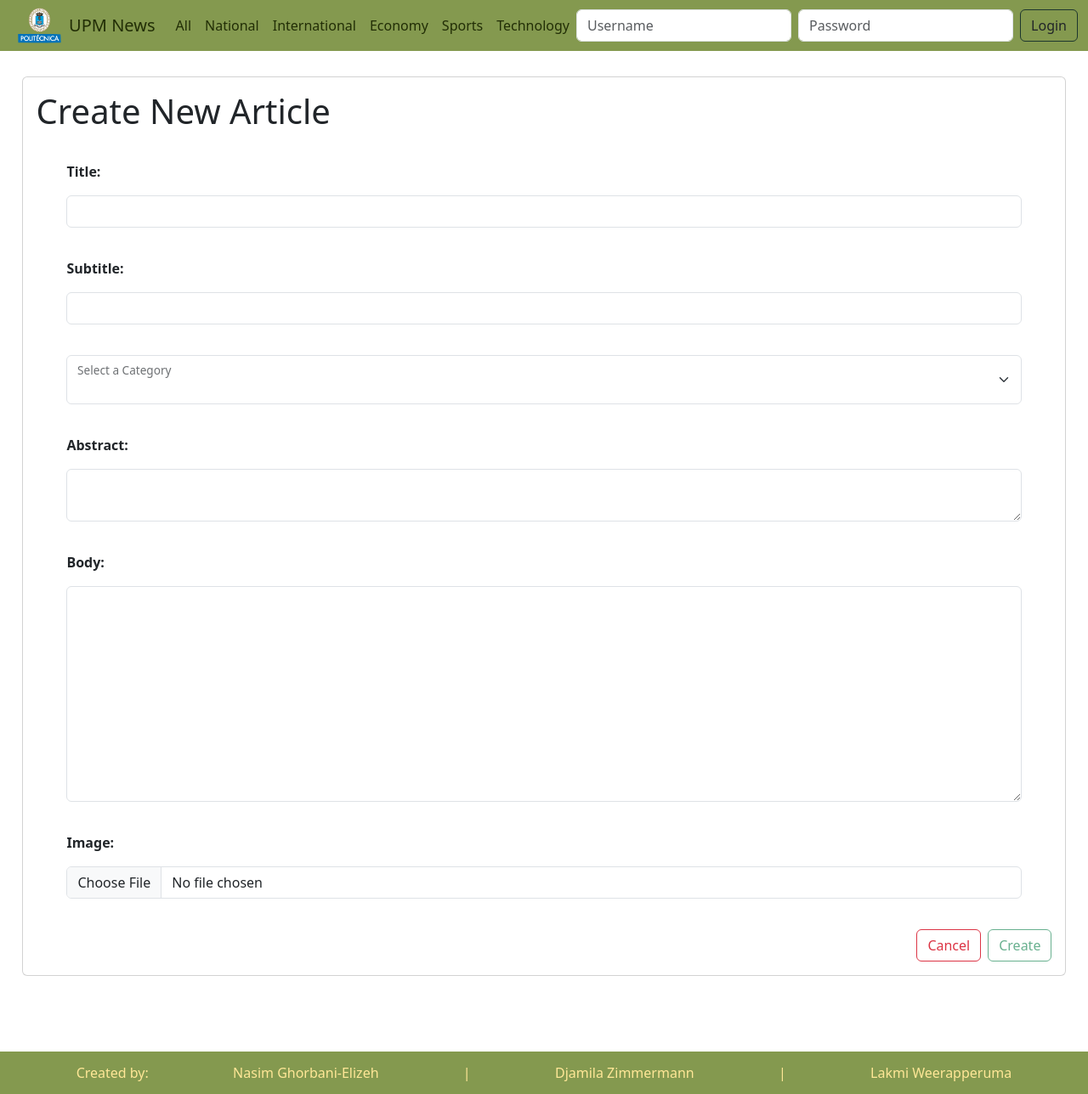
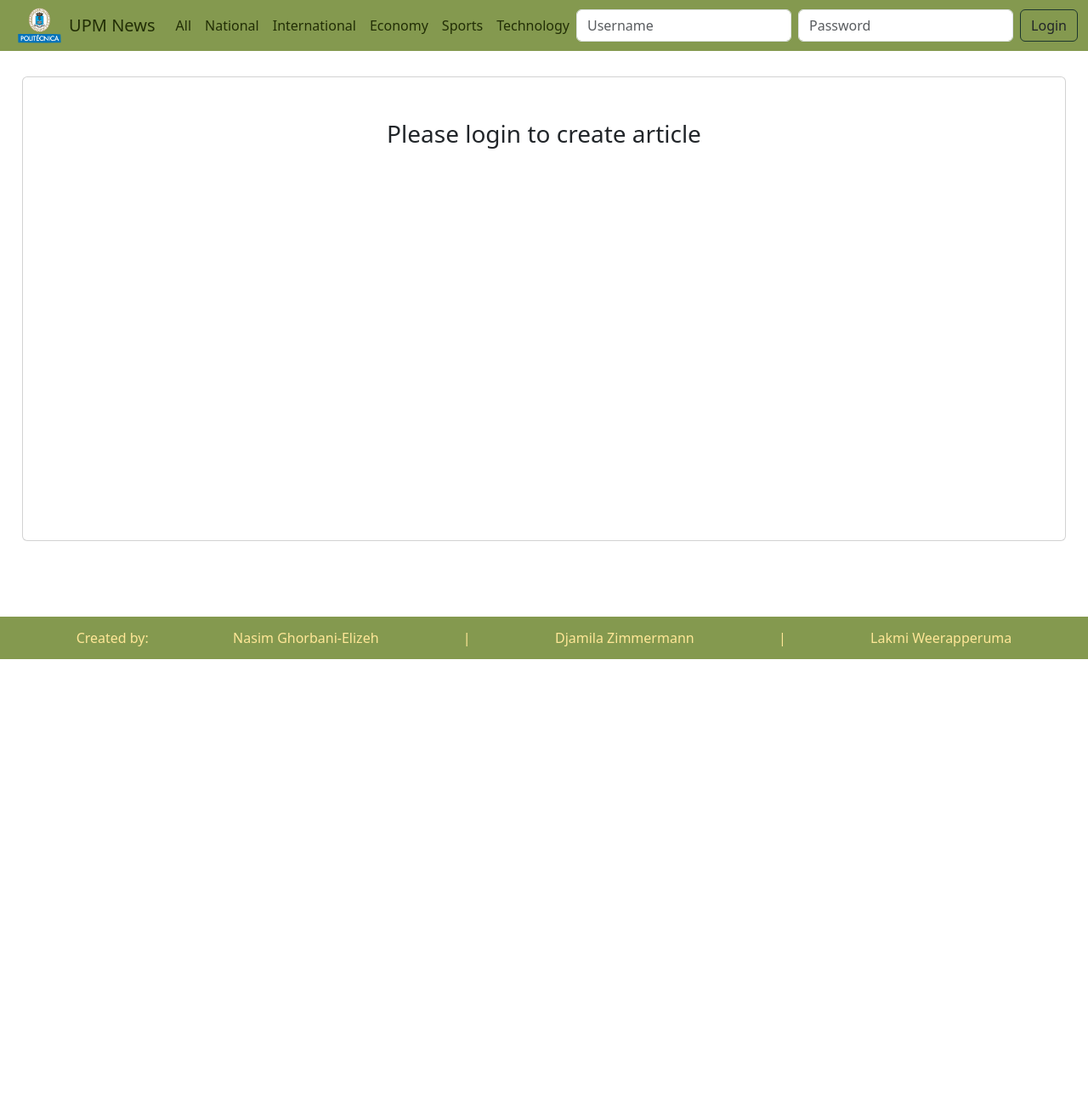
Before and after one commit to Lakmi94/NewsManagerDevTeam1, an Angular app: page /new in a window 1280 px wide. Shown: the whole page at 85% size. After the commit the page ends 800 px from the top, so only its background shows below. Built offline with nearby package versions, Linux system fonts and the light colour scheme.

Commit message:
Add logged in check for editView, article check for categoryView

```diff
--- a/src/app/article-edit/article-edit.css
+++ b/src/app/article-edit/article-edit.css
@@ -1,5 +1,4 @@
 .card {
-
   margin: 7% 2%;
 }
 
@@ -10,7 +9,18 @@
 
 button.save-btn:disabled,
 button.save-btn[disabled] {
-  cursor:not-allowed;
+  cursor: not-allowed;
+}
+
+.fw-bolder:after {
+  content: ' *';
+  color: red;
+}
 
 
+.no-user {
+  min-height: calc(100vh - 255px);
+  display: flex;
+  justify-content: center;
+  padding: 50px;
 }
--- a/src/app/article-edit/article-edit.html
+++ b/src/app/article-edit/article-edit.html
@@ -1,5 +1,5 @@
 <div class="card">
-  <div class="card-body">
+  <div *ngIf="loginService.isLogged()" class="card-body">
     <h1 class="card-title">{{ id == null ? 'Create New' : 'Edit' }} Article</h1>
 
     <form #articleContent="ngForm">
@@ -49,7 +49,7 @@
           <option value="Sports">Sports</option>
           <option value="Technology">Technology</option>
         </select>
-        <label for="floatingSelect">Select a Category</label>
+        <label for="floatingSelect" class="fw-bolder">Select a Category</label>
         <div *ngIf="!category.valid && !category.untouched" class="text-danger">
           Please enter an article category.
         </div>
@@ -71,7 +71,7 @@
       </div>
 
       <div class="form-group">
-        <p class="fw-bolder">Body:</p>
+        <p>Body:</p>
         <textarea class="form-control" [(ngModel)]="article.body" name="body" rows="10"></textarea>
       </div>
 
@@ -82,7 +82,7 @@
           class="form-control"
           type="file"
           id="formFile"
-        [required]="is_new_article"
+          [required]="is_new_article"
           (change)="fileChangeEvent($event)"
           name="image"
           [(ngModel)]="tempImage"
@@ -109,4 +109,8 @@
       </div>
     </form>
   </div>
+
+  <div *ngIf="!loginService.isLogged()" class="no-user">
+    <h3>Please login to create article</h3>
+  </div>
 </div>
--- a/src/app/article-edit/article-edit.ts
+++ b/src/app/article-edit/article-edit.ts
@@ -6,6 +6,7 @@ import { CommonModule } from '@angular/common';
 import { News } from '../services/news';
 import { ChangeDetectorRef } from '@angular/core';
 import * as _ from 'lodash';
+import { LoginService } from '../services/login-service';
 
 @Component({
   selector: 'app-article-edit',
@@ -28,7 +29,7 @@ export class ArticleEdit implements OnInit {
     body: '',
   };
 
-  tempImage:string= ''
+  tempImage: string = '';
 
   imageError: string | null = null;
   isImageSaved = false;
@@ -38,6 +39,7 @@ export class ArticleEdit implements OnInit {
   private route = inject(ActivatedRoute);
   private router = inject(Router);
   private cdr = inject(ChangeDetectorRef);
+  public loginService = inject(LoginService);
 
   id = this.route.snapshot.paramMap.get('id');
 
@@ -48,12 +50,10 @@ export class ArticleEdit implements OnInit {
       this.newsService.getArticle(this.id).subscribe((article) => {
         Object.assign(this.article, article);
         this.cdr.detectChanges();
-
       });
 
       this.is_new_article = false;
-      this.tempImage = 'present'
-
+      this.tempImage = 'present';
     } else {
       this.article.id = undefined as any;
       this.is_new_article = true;
@@ -61,14 +61,18 @@ export class ArticleEdit implements OnInit {
   }
 
   saveArticle(): void {
-    this.newsService.updateArticle(this.article).subscribe(() => {
-      this.router.navigate(['/category/all']);
+    this.newsService.updateArticle(this.article).subscribe((success) => {
+      if (success) {
+        if (this.is_new_article) {
+          window.alert('The article ' + this.article.title + ' was successfully created!');
+        } else {
+          window.alert('The article ' + this.article.title + ' was successfully updated!');
+        }
+        this.router.navigate(['/category/all']);
+      } else {
+        window.alert('Article creation failed');
+      }
     });
-    if(this.is_new_article){
-      window.alert("The article "+ this.article.title+" was successfully created!");
-    }else{
-      window.alert("The article "+ this.article.title+" was successfully updated!");
-    }
   }
 
   fileChangeEvent(fileInput: any) {
@@ -88,9 +92,9 @@ export class ArticleEdit implements OnInit {
 
       const reader = new FileReader();
       reader.onload = (e: any) => {
-         const image = new Image();
+        const image = new Image();
         image.src = e.target.result;
-        image.onload = rs => {
+        image.onload = (rs) => {
           const imgBase64Path = e.target.result;
           this.cardImageBase64 = imgBase64Path;
           this.isImageSaved = true;
@@ -98,7 +102,6 @@ export class ArticleEdit implements OnInit {
           this.article.image_media_type = fileInput.target.files[0].type;
           const head = fileInput.target.files[0].type.length + 13;
           this.article.image_data = e.target.result.substring(head, e.target.result.length);
-
         };
       };
       reader.readAsDataURL(fileInput.target.files[0]);
--- a/src/app/category-view/category-view.css
+++ b/src/app/category-view/category-view.css
@@ -1,6 +1,7 @@
 .news {
   padding: 7% 5%;
   background-color: var(--color-bg);
+  min-height: calc(100vh - 50px);
 }
 
 .news-grid {
--- a/src/app/category-view/category-view.html
+++ b/src/app/category-view/category-view.html
@@ -15,15 +15,20 @@
   </div>
 
   <!-- News area -->
-	<div class="news-grid">
+  <div >
     <!-- Card generation -->
-		<div class="card" *ngFor="let card of news | filterArticles : searchTerm">
+    <ng-container *ngIf="news | filterArticles : searchTerm as filteredNews">
+      <div class="news-grid" *ngIf="filteredNews.length > 0; else noNews">
+        <div class="card"  *ngFor="let card of news | filterArticles : searchTerm">
           <!-- Card Image area -->
           <div *ngIf="card.thumbnail_image && card.thumbnail_media_type">
             <div class="media-wrap">
-				<img class="card-img-top"
+              <img
+                class="card-img-top"
                 [src]="'data:' + card.thumbnail_media_type + ';base64,' + card.thumbnail_image"
-					[alt]="card.title || 'News image'" [routerLink]="['/article', card.id]" />
+                [alt]="card.title || 'News image'"
+                [routerLink]="['/article', card.id]"
+              />
               <span class="badge-cat">{{ card.category | titlecase }}</span>
             </div>
           </div>
@@ -39,23 +44,36 @@
 
           <!-- Content of card -->
           <div class="card-body">
-				<h5 class="card-title text-center" [routerLink]="['/article', card.id]">{{ card.title }}</h5>
+            <h5 class="card-title text-center" [routerLink]="['/article', card.id]">
+              {{ card.title }}
+            </h5>
             <div class="card-subtitle text-center">
               <p>{{ card.subtitle }}</p>
             </div>
             <div class="card-text text-center" [innerHTML]="card.abstract | safeHtml"></div>
 
-
             <!-- If logged in -->
             <div *ngIf="loginService.isLogged()" class="logged-in-edit">
-					<button type="button" class="btn  btn-outline-success me-2"
-						[routerLink]="['/edit', card.id]">Edit</button>
-					<button type="button" class="btn btn-outline-danger" (click)="delete_news(card)">Remove</button>
+              <button
+                type="button"
+                class="btn btn-outline-success me-2"
+                [routerLink]="['/edit', card.id]"
+              >
+                Edit
+              </button>
+              <button type="button" class="btn btn-outline-danger" (click)="delete_news(card)">
+                Remove
+              </button>
             </div>
           </div>
-			<div class="card-footer">
-				Updated: {{ getTimeAgo(card.update_date) }}
+          <div class="card-footer">Updated: {{ getTimeAgo(card.update_date) }}</div>
         </div>
       </div>
-
+    </ng-container>
+	 <ng-template #noNews>
+		<div class="d-flex justify-content-center">
+			<h1>There are no articles found</h1>
 		</div>
+	 </ng-template>
+  </div>
+</div>
--- a/src/app/category-view/category-view.ts
+++ b/src/app/category-view/category-view.ts
@@ -24,10 +24,8 @@ export class CategoryView {
 
   searchTerm: string = '';
 
-
   private articlesSubject = new BehaviorSubject<Article[]>([]);
   private articles$ = this.articlesSubject.asObservable();
-
 
   private category$ = this.route.paramMap.pipe(
     map((params) => params.get('id')?.toLowerCase() ?? 'all'),
@@ -51,20 +49,14 @@ export class CategoryView {
     });
   }
 
-
   delete_news(article: Article) {
     if (window.confirm(`Are you sure you want to delete "${article.title}"?`)) {
       const scrollY = window.scrollY;
 
       this.newsService.deleteArticle(article).subscribe({
         next: () => {
-          // Remove deleted article locally
-          const updated = this.articlesSubject
-            .getValue()
-            .filter((a) => a.id !== article.id);
-
+          const updated = this.articlesSubject.getValue().filter((a) => a.id !== article.id);
           this.articlesSubject.next(updated);
-
           setTimeout(() => window.scrollTo({ top: scrollY }), 0);
           window.alert(`The article "${article.title}" was successfully deleted!`);
         },
@@ -72,7 +64,6 @@ export class CategoryView {
       });
     }
   }
-
 
   getTimeAgo(dateString: string | Date): string {
     if (!dateString) return '';
```
Lines whose indentation alone changed are shown as unchanged.
